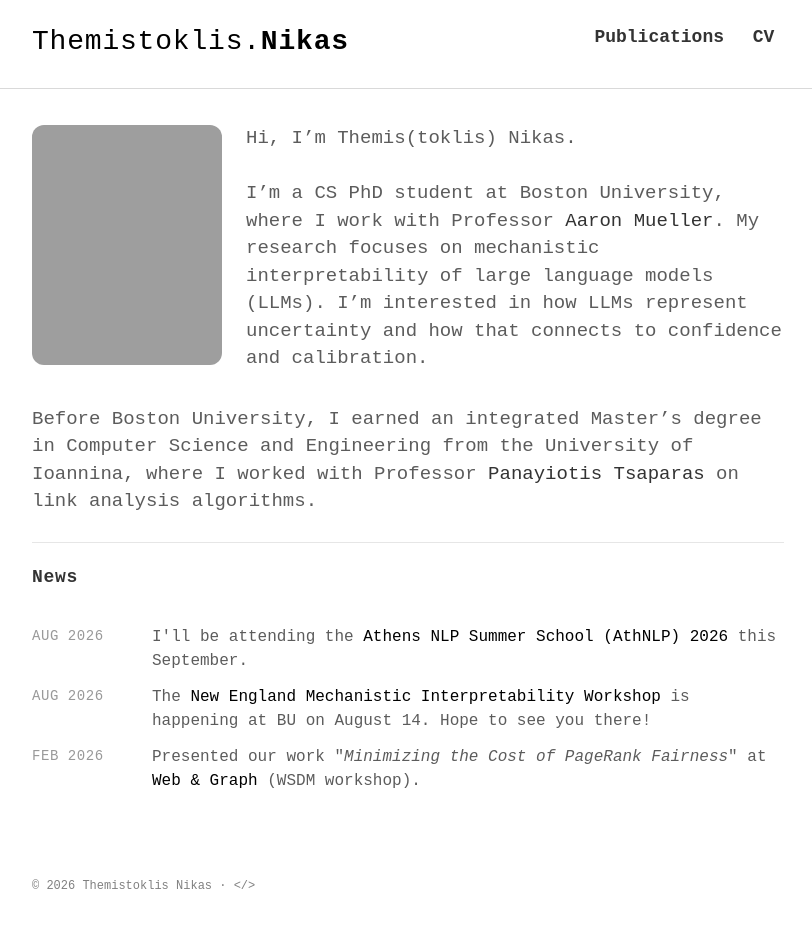
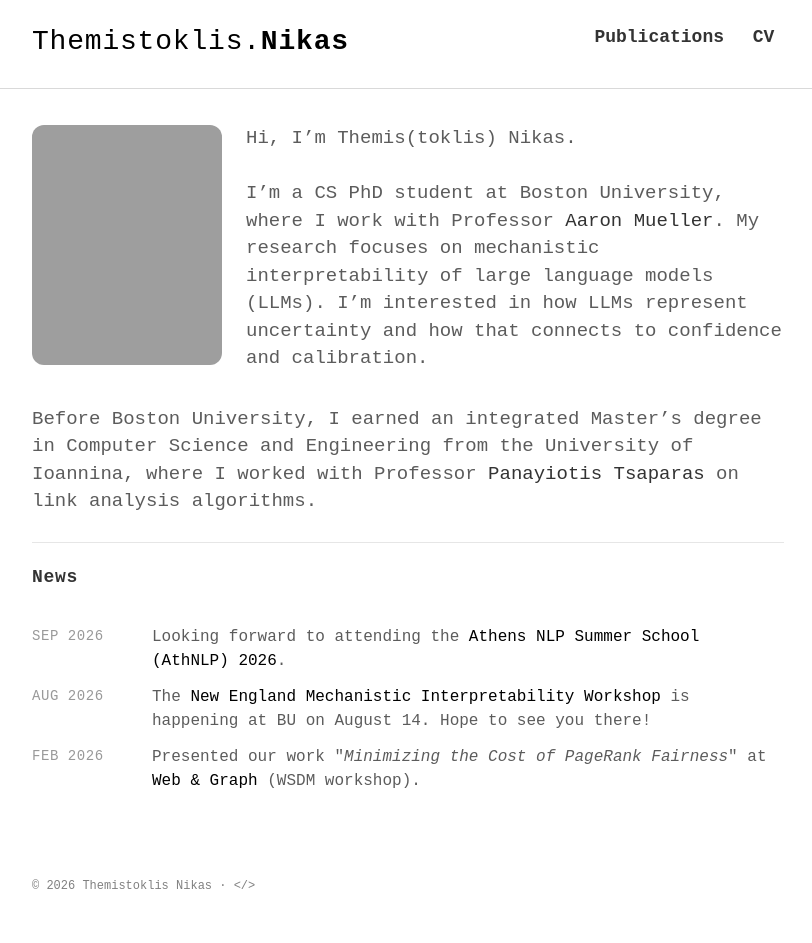
Before and after one commit to tnikas/tnikas.github.io, a Jekyll site: the page built from index.html, in a window 1280 px wide. Shown: the whole page, without its empty margins (232-1044 px from the left). Built offline with Jekyll 4.4.1, drawn with Linux system fonts in a browser that asks for light colours; some web fonts are replaced.

Commit message:
Reword AthNLP 2026 news entry and set date to September

```diff
--- a/_data/news.yml
+++ b/_data/news.yml
@@ -1,5 +1,5 @@
-- date: 2026-08-21
-  content_html: 'I''ll be attending the <a href="https://athnlp.github.io/2026/index.html" target="_blank" rel="noopener">Athens NLP Summer School (AthNLP) 2026</a> this September.'
+- date: 2026-09-02
+  content_html: 'Looking forward to attending the <a href="https://athnlp.github.io/2026/index.html" target="_blank" rel="noopener">Athens NLP Summer School (AthNLP) 2026</a>.'
 
 - date: 2026-08-04
   content_html: 'The <a href="https://nemiconf.github.io/summer26/" target="_blank" rel="noopener">New England Mechanistic Interpretability Workshop</a> is happening at BU on August 14. Hope to see you there!'
```
